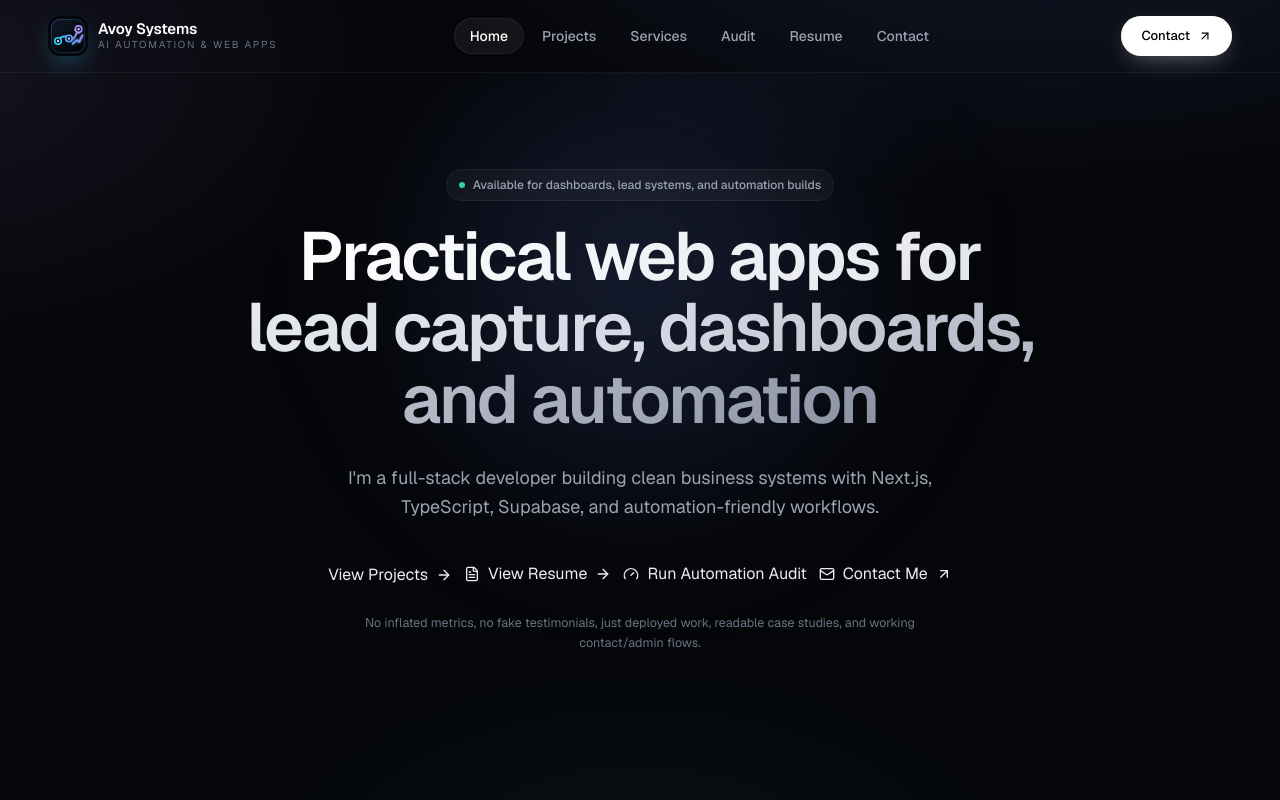
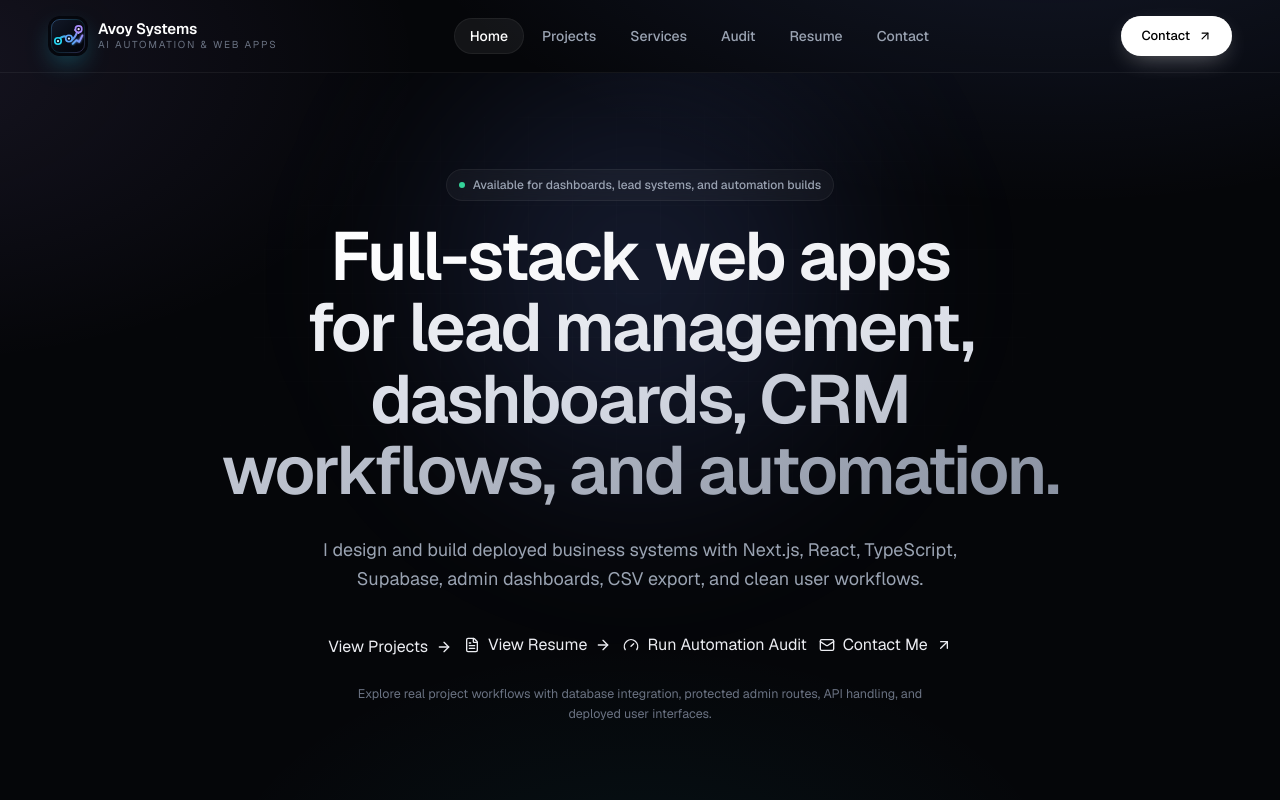
Before and after one commit to Avoy22/avoy-portfolio, a Next.js app: page / in a window 1280 px wide. Shown: the top 800 px of the page. Built offline with nearby package versions, Linux system fonts and the light colour scheme.

Commit message:
Update homepage hero messaging

```diff
--- a/src/components/home/Hero.tsx
+++ b/src/components/home/Hero.tsx
@@ -36,7 +36,8 @@ export function Hero() {
             className="max-w-4xl text-balance text-[38px] font-semibold leading-[1.05] tracking-[-0.03em] sm:text-[56px] lg:text-[68px]"
           >
             <span className="text-gradient">
-              Practical web apps for lead capture, dashboards, and automation
+              Full-stack web apps for lead management, dashboards, CRM
+              workflows, and automation.
             </span>
           </motion.h1>
 
@@ -46,8 +47,9 @@ export function Hero() {
             transition={{ duration: 0.5, delay: 0.08 }}
             className="mt-6 max-w-2xl text-pretty text-[15.5px] leading-relaxed text-foreground-muted sm:mt-7 sm:text-[18px]"
           >
-            I&apos;m a full-stack developer building clean business systems with
-            Next.js, TypeScript, Supabase, and automation-friendly workflows.
+            I design and build deployed business systems with Next.js, React,
+            TypeScript, Supabase, admin dashboards, CSV export, and clean user
+            workflows.
           </motion.p>
 
           <motion.div
@@ -102,8 +104,8 @@ export function Hero() {
             transition={{ duration: 0.5, delay: 0.22 }}
             className="mt-6 max-w-xl text-[12.5px] leading-relaxed text-foreground-subtle"
           >
-            No inflated metrics, no fake testimonials, just deployed work,
-            readable case studies, and working contact/admin flows.
+            Explore real project workflows with database integration, protected
+            admin routes, API handling, and deployed user interfaces.
           </motion.p>
         </div>
       </Container>
```
